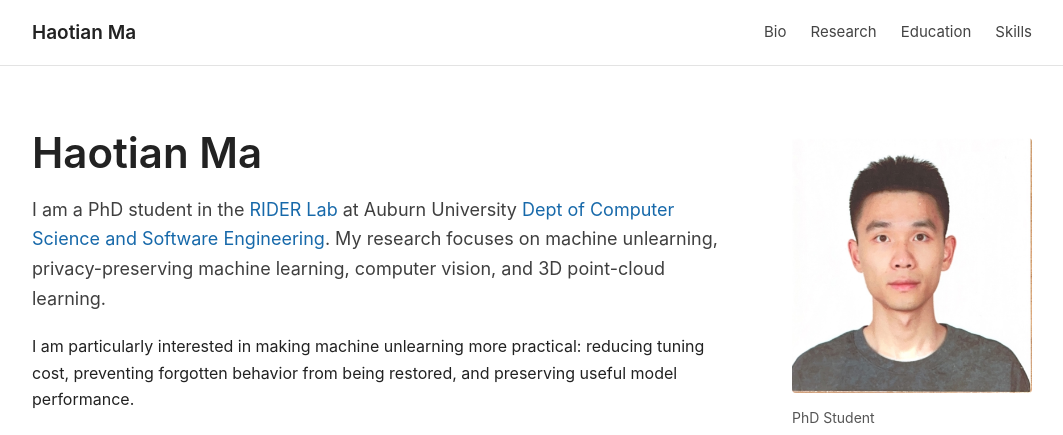
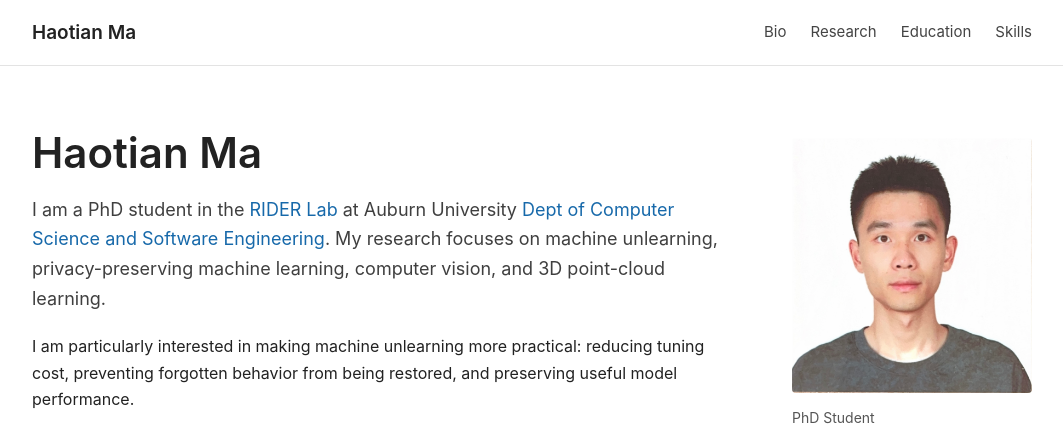
Before and after one commit to haotian091412/haotian091412.github.io, a plain HTML site: page index.html in a window 1280 px wide. Shown: the top 435 px of the page, without its empty margins (108-1171 px from the left). Drawn offline with Linux system fonts and the light colour scheme.

Commit message:
Use updated profile photo

```diff
--- a/index.html
+++ b/index.html
@@ -47,7 +47,7 @@
       </div>
 
       <aside class="profile-card">
-        <img class="profile-image" src="assets/portrait.png" alt="Portrait of Haotian Ma" width="240" height="254">
+        <img class="profile-image" src="assets/photo.jpg" alt="Portrait of Haotian Ma" width="240" height="254">
         <p>PhD Student</p>
         <p>RIDER Lab · Auburn University</p>
       </aside>
```
Also changed, not shown: assets/photo.jpg (added).
